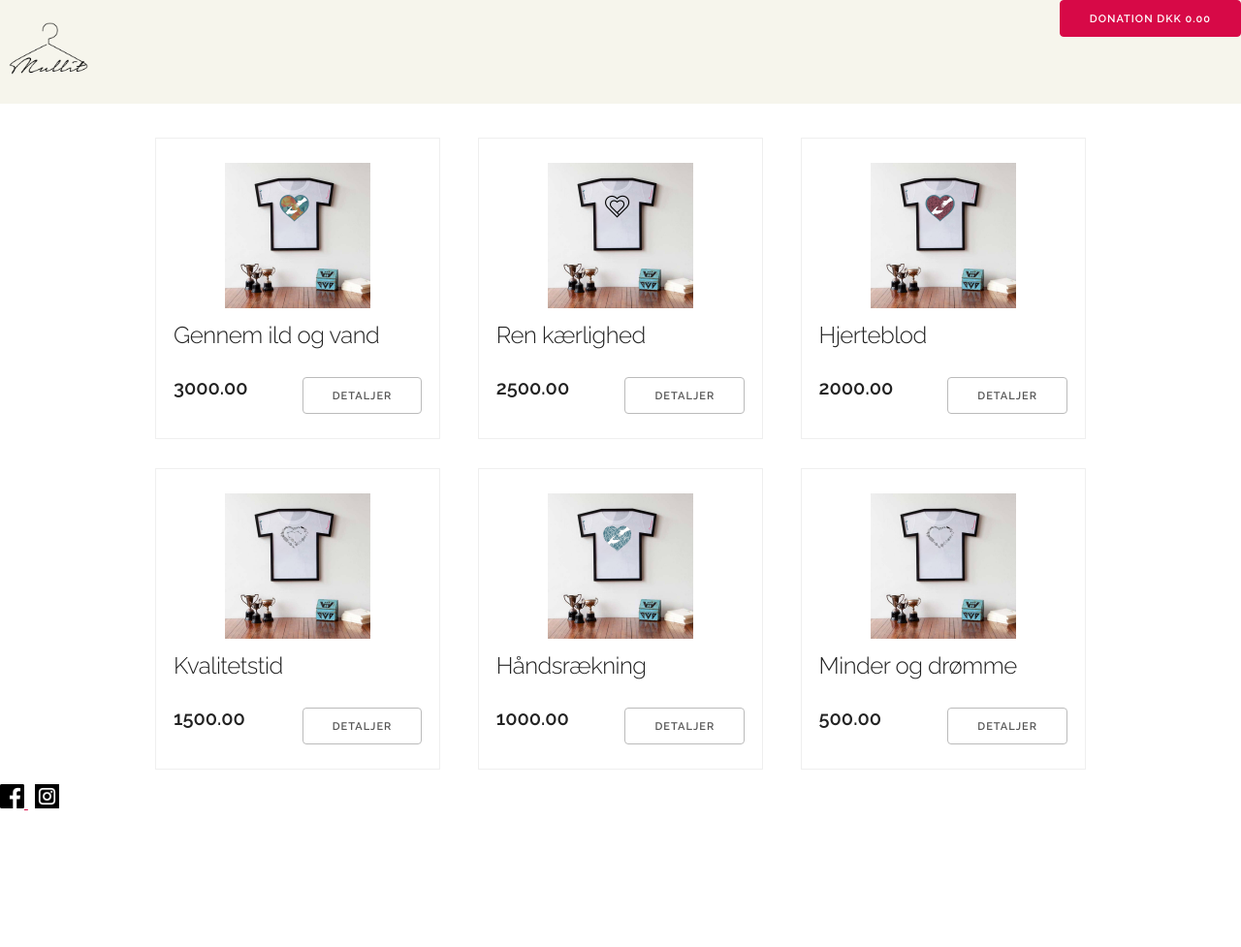
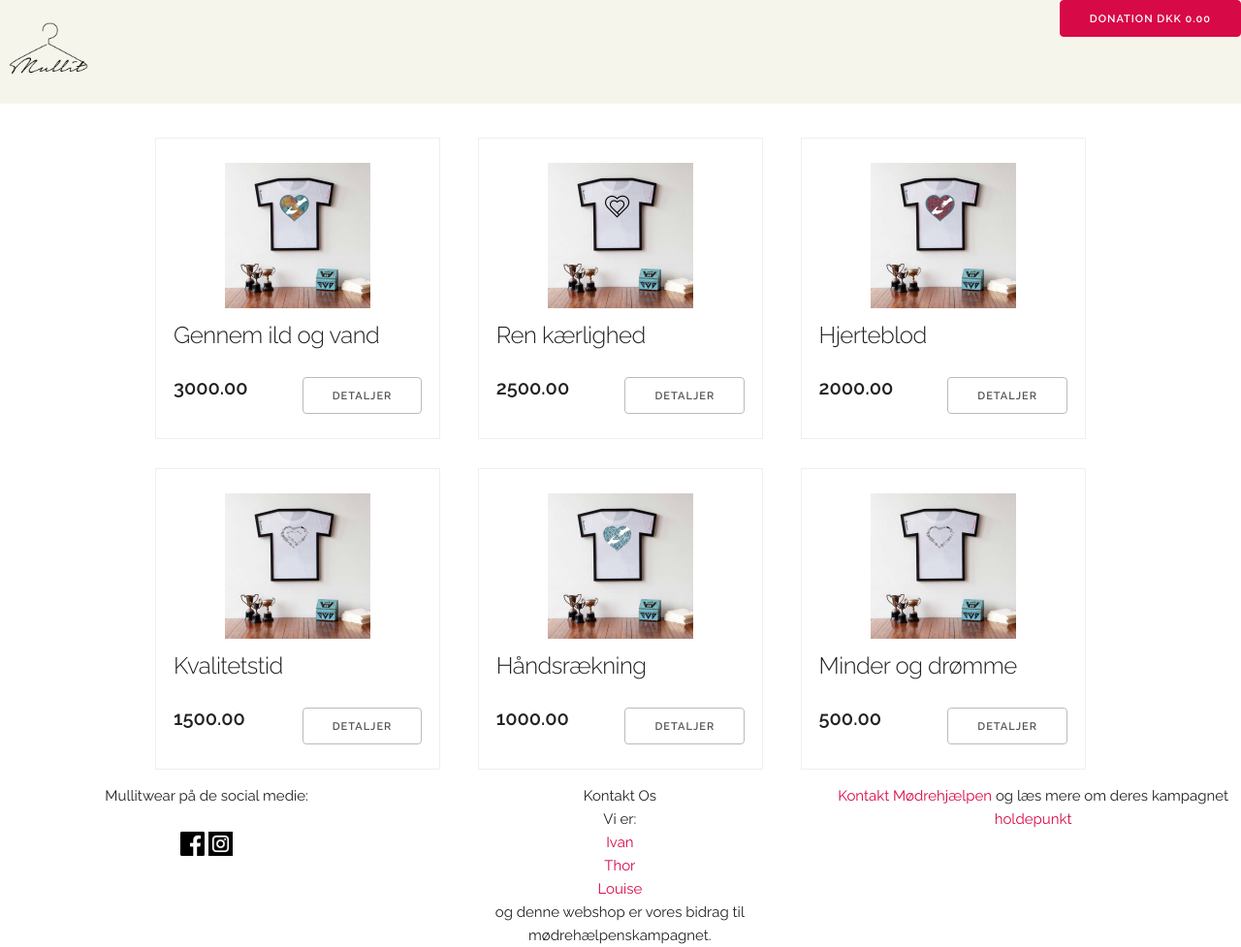
Before and after one commit to menja08/mullitwear3, a plain HTML site: page index.html in a window 1280 px wide. Shown: the whole page at 97% size. Before the commit the page ends 841 px from the top, so only its background shows below. Drawn offline with nearby package versions, Linux system fonts and the light colour scheme.

Commit message:
with new footer in grid

```diff
--- a/css/simpleStore.css
+++ b/css/simpleStore.css
@@ -29,10 +29,38 @@ header img {height: 100px}
 footer{
     /*background: #000000;*/
     background: white;
+    text-align: center;
+    display: grid;
+    grid-template-columns: 33.3% 33.3% 33.3%;
+    grid-template-areas:
+     "left middle right";
 }
+.left {
+    grid-area: left;
+    /*background: lightblue;*/
+}
+.left1 {
+    grid-area: left1;
+}
+.left2 {
+    grid-area: left2;
+}
+
+.middle {
+    grid-area: middle;
+}
+
+.right {
+    grid-area: right;
+}
+
 footer img {
     height: 25px;
     width: 25px;
+}
+
+a {
+    text-decoration: none;
 }
 
 .simpleStore {
@@ -109,6 +137,7 @@ footer img {
 .item_description {
     margin-top: 1rem;
     margin-bottom: 1.5rem;
+    white-space: pre-wrap;
 }
 
 .headerRow {
--- a/index.html
+++ b/index.html
@@ -62,12 +62,31 @@
         <div class="simpleStore_cart_container"></div>
     </div>
     <footer>
-        <a href="https://www.facebook.com/mullitwear/" target="_blank">
-            <img src="./png/facebook.png" alt="Følg vores kampagne på facebook">
-        </a>&nbsp;
-        <a href="https://www.instagram.com/mullitwear/" target="_blank">
-            <img src="./png/instagram.png" alt="Følg vores kampagne på instagram">
-        </a>
+        <section class="left">
+            <p>
+                Mullitwear på de social medie:
+            </p>
+            <a href="https://www.facebook.com/mullitwear/" target="_blank" >
+                <img src="./png/facebook.png" alt="Følg vores kampagne på facebook" class="">
+            </a>
+            <a href="https://www.instagram.com/mullitwear/" target="_blank" >
+                <img src="./png/instagram.png" alt="Følg vores kampagne på instagram" class="">
+            </a>
+        </section>
+
+        <section class="middle">
+            Kontakt Os<br>
+            Vi er:<br>
+            <a href="https://www.facebook.com/ivan.oteekak">Ivan</a><br>
+            <a href="https://www.facebook.com/Thor1210">Thor</a><br>
+            <a href="https://www.facebook.com/louise.s.rasmussen.54">Louise</a><br>
+            og denne webshop er vores bidrag til mødrehælpenskampagnet.
+        </section>
+
+        <section class="right">
+            <a href="https://moedrehjaelpen.dk/">Kontakt Mødrehjælpen</a> og læs mere om deres kampagnet
+            <a href="https://moedrehjaelpen.dk/holdepunkt/forside/">holdepunkt</a>
+        </section>
     </footer>
     <!-- Templates
     –––––––––––––––––––––––––––––––––––––––––––––––––– -->
--- a/products.json
+++ b/products.json
@@ -6,14 +6,14 @@
         "price" : "3000.00",
         "options" : [],
         "image" : "./images/T-shirts/Umbra06.png",
-        "description" : "Når det hele brænder på, kan en håndsrækning være lige det, der er brug for. MULLIT WEAR sælger 6 unikke designet t-shirts, i et 'once in a lifetime' tilbud. Der findes kun én t-shirt af hver og det er først til mølle. Din t-shirt leveres i en flot ramme, med en notits om, at du har været med til at gøre en stor forskel for Holdepunkt, der er et rådgivende organ under Mødrehjælpen, da overskuddet går ubeskåret til dem. Webshop er online meget snart! ️ Holdepunkt er for dig, som har brug for rådgivning og støtte som far, mor eller gravid. Og de står klar med aktiviteter til dig og dit barn i en by nær dig."
+        "description" : "Når det hele brænder på, kan en håndsrækning være lige det, der er brug for.\n\n MULLIT WEAR sælger 6 unikke designet t-shirts, i et 'once in a lifetime' tilbud. Der findes kun én t-shirt af hver og det er først til mølle. Din t-shirt leveres i en flot ramme, med en notits om, at du har været med til at gøre en stor forskel for Holdepunkt, der er et rådgivende organ under Mødrehjælpen, da overskuddet går ubeskåret til dem. Webshop er online meget snart! ️ Holdepunkt er for dig, som har brug for rådgivning og støtte som far, mor eller gravid. Og de står klar med aktiviteter til dig og dit barn i en by nær dig."
       },
       {
         "name" : "Ren kærlighed",
         "price" : "2500.00",
         "options" : [],
         "image" : "./images/T-shirts/Umbra03.png",
-        "description" : "Inden i et hvert fædrehjerte, bor et barnehjerte med plads til mange flere. MULLIT WEAR sælger 6 unikke designet t-shirts, i et 'once in a lifetime' tilbud. Der findes kun én t-shirt af hver og det er først til mølle. Din t-shirt leveres i en flot ramme, med en notits om, at du har været med til at gøre en stor forskel for Holdepunkt, der er et rådgivende organ under Mødrehjælpen, da overskuddet går ubeskåret til dem. Webshop er online meget snart! ️ Holdepunkt er for dig, som har brug for rådgivning og støtte som far, mor eller gravid. Og de står klar med aktiviteter til dig og dit barn i en by nær dig."
+        "description" : "Inden i et hvert fædrehjerte, bor et barnehjerte med plads til mange flere.\n\n MULLIT WEAR sælger 6 unikke designet t-shirts, i et 'once in a lifetime' tilbud. Der findes kun én t-shirt af hver og det er først til mølle. Din t-shirt leveres i en flot ramme, med en notits om, at du har været med til at gøre en stor forskel for Holdepunkt, der er et rådgivende organ under Mødrehjælpen, da overskuddet går ubeskåret til dem. Webshop er online meget snart! ️ Holdepunkt er for dig, som har brug for rådgivning og støtte som far, mor eller gravid. Og de står klar med aktiviteter til dig og dit barn i en by nær dig."
       },
 
       {
@@ -21,7 +21,7 @@
         "price" : "2000.00",
         "options" : [],
         "image" : "./images/T-shirts/Umbra05.png",
-        "description" : "Hjerteblod: et menneskes dybeste, mest oprigtige og intime følelser. Polygon effekten symbolisere hvor mange forskellige veje der er til og i hjertet. Vi har alle brug for et holdepunkt og hvis det tager afsæt i hjertet, kan det slå fejl. MULLIT WEAR sælger 6 unikke designet t-shirts, i et 'once in a lifetime' tilbud. Der findes kun én t-shirt af hver og det er først til mølle. Din t-shirt leveres i en flot ramme, med en notits om, at du har været med til at gøre en stor forskel for Holdepunkt, der er et rådgivende organ under Mødrehjælpen, da overskuddet går ubeskåret til dem. Webshop er online meget snart! ️ Holdepunkt er for dig, som har brug for rådgivning og støtte som far, mor eller gravid. Og de står klar med aktiviteter til dig og dit barn i en by nær dig."
+        "description" : "Hjerteblod: et menneskes dybeste, mest oprigtige og intime følelser.\n\n Polygon effekten symbolisere hvor mange forskellige veje der er til og i hjertet. Vi har alle brug for et holdepunkt og hvis det tager afsæt i hjertet, kan det slå fejl. MULLIT WEAR sælger 6 unikke designet t-shirts, i et 'once in a lifetime' tilbud. Der findes kun én t-shirt af hver og det er først til mølle. Din t-shirt leveres i en flot ramme, med en notits om, at du har været med til at gøre en stor forskel for Holdepunkt, der er et rådgivende organ under Mødrehjælpen, da overskuddet går ubeskåret til dem. Webshop er online meget snart! ️ Holdepunkt er for dig, som har brug for rådgivning og støtte som far, mor eller gravid. Og de står klar med aktiviteter til dig og dit barn i en by nær dig."
       },
 
       {
@@ -29,14 +29,14 @@
         "price" : "1500.00",
         "options" : [],
         "image" : "./images/T-shirts/Umbra02.png",
-        "description" : "Det viser et fædre og et barnhjerte der bliver knytte endnu stærkere sammen med fælles aktiviteter og oplevelser der er både plads til minder og drømme. MULLIT WEAR sælger 6 unikke designet t-shirts, i et 'once in a lifetime' tilbud. Der findes kun én t-shirt af hver og det er først til mølle. Din t-shirt leveres i en flot ramme, med en notits om, at du har været med til at gøre en stor forskel for Holdepunkt, der er et rådgivende organ under Mødrehjælpen, da overskuddet går ubeskåret til dem. Webshop er online meget snart! ️ Holdepunkt er for dig, som har brug for rådgivning og støtte som far, mor eller gravid. Og de står klar med aktiviteter til dig og dit barn i en by nær dig."
+        "description" : "Det viser et fædre og et barnhjerte der bliver knytte endnu stærkere sammen med fælles aktiviteter og oplevelser der er både plads til minder og drømme.\n\n MULLIT WEAR sælger 6 unikke designet t-shirts, i et 'once in a lifetime' tilbud. Der findes kun én t-shirt af hver og det er først til mølle. Din t-shirt leveres i en flot ramme, med en notits om, at du har været med til at gøre en stor forskel for Holdepunkt, der er et rådgivende organ under Mødrehjælpen, da overskuddet går ubeskåret til dem. Webshop er online meget snart! ️ Holdepunkt er for dig, som har brug for rådgivning og støtte som far, mor eller gravid. Og de står klar med aktiviteter til dig og dit barn i en by nær dig."
       },
 		{
 			"name" : "Håndsrækning",
 			"price" : "1000.00",
 			"options" : [],
 			"image" : "./images/T-shirts/Umbra04.png",
-			"description" : "Fædrehjerte fyldt med aktiviteter og kvalitetstid med sine børn - der er både plads til minder og drømme. MULLIT WEAR sælger 6 unikke designet t-shirts, i et 'once in a lifetime' tilbud. Der findes kun én t-shirt af hver og det er først til mølle. Din t-shirt leveres i en flot ramme, med en notits om, at du har været med til at gøre en stor forskel for Holdepunkt, der er et rådgivende organ under Mødrehjælpen, da overskuddet går ubeskåret til dem. Webshop er online meget snart! ️ Holdepunkt er for dig, som har brug for rådgivning og støtte som far, mor eller gravid. Og de står klar med aktiviteter til dig og dit barn i en by nær dig.",
+			"description" : "Fædrehjerte fyldt med aktiviteter og kvalitetstid med sine børn - der er både plads til minder og drømme.\n\n MULLIT WEAR sælger 6 unikke designet t-shirts, i et 'once in a lifetime' tilbud. Der findes kun én t-shirt af hver og det er først til mølle. Din t-shirt leveres i en flot ramme, med en notits om, at du har været med til at gøre en stor forskel for Holdepunkt, der er et rådgivende organ under Mødrehjælpen, da overskuddet går ubeskåret til dem. Webshop er online meget snart! ️ Holdepunkt er for dig, som har brug for rådgivning og støtte som far, mor eller gravid. Og de står klar med aktiviteter til dig og dit barn i en by nær dig.",
 			"soldOut" : false
 		},
 
```
